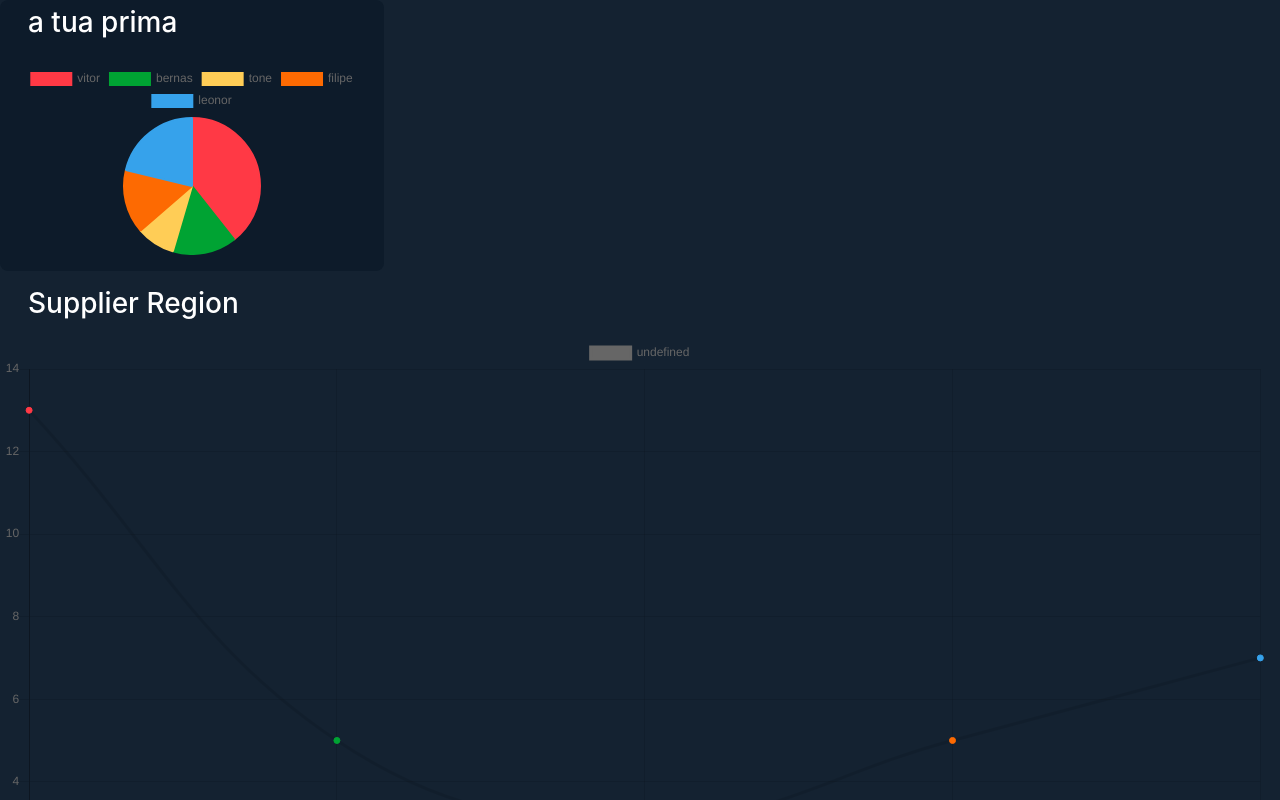
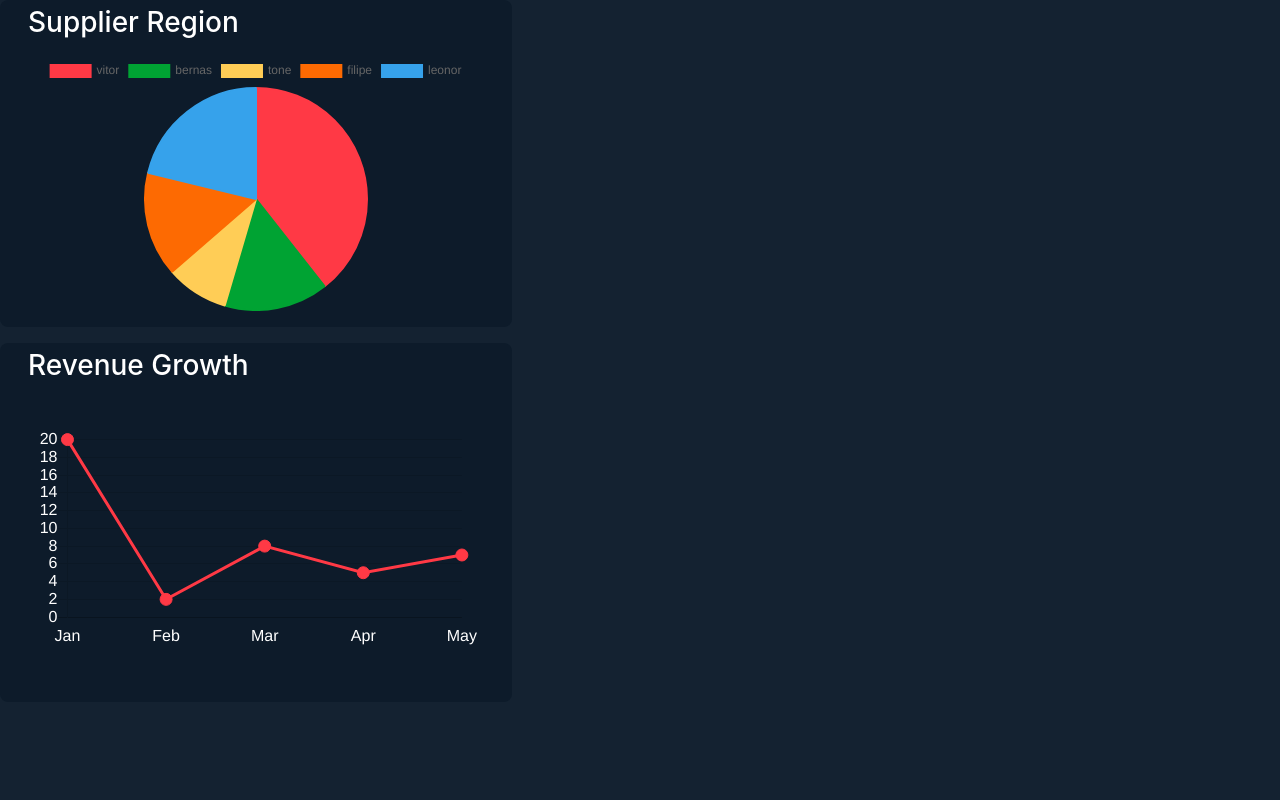
Before and after one commit to antoniopedrodantas/sinf-feup, a React (Create React App) app in the folder tempura/client/: page /purchases in a window 1280 px wide. Shown: the top 800 px of the page. Built offline with nearby package versions, Linux system fonts and the light colour scheme.

Commit message:
Missing line chart with 2 lines

```diff
--- a/tempura/client/src/components/Charts/LineChart.tsx
+++ b/tempura/client/src/components/Charts/LineChart.tsx
@@ -1,9 +1,6 @@
-
-
 import React from 'react';
 import { Line } from 'react-chartjs-2';
-import { reduceEachLeadingCommentRange } from 'typescript';
-import './styles/LineChart.css';
+import './styles/Charts.css';
 
 interface PieChartProps{
     title: String;
@@ -13,45 +10,22 @@ interface PieChartProps{
 
 const LineChart: React.FC<PieChartProps> = ({title, labels, data}) => {
 
-    var palette = [
-        'rgb(255,57,69)',   //red
-        'rgb(0, 163, 51)',  //green
-        'rgb(255, 205, 86)',//yellow
-        'rgb(253, 106, 2)', //orange
-        'rgb(54, 162, 235)',//blue
-        'rgb(101, 67, 33)', //brown
-        'rgb(153, 102, 255)',
-        'rgb(201, 203, 207)',
-        'rgb(102, 0, 161)',
-        'rgb(217, 1, 102)',
-        'rgb(56,71, 83)'
-    ]
-
-    const generateColors = (i: any) =>{
-        var colorsArray = []
-
-        for(var j = 0; j < i; j++){
-            colorsArray[j] = palette[j % palette.length];
-        }
-
-        return colorsArray;
-    }
-
-    var colors = generateColors(labels.length);
     return(
         <>
            <div className="line-chart">
                 <h3 className="chart-title">{title}</h3>
-                <div className="chart-values">
+                <div className="chart-values line-values">
                     <Line
                         data={{
                             labels:labels,
                             datasets: [{
                                 data: data,
-                                backgroundColor: colors,
-                                borderColor: colors,
-                                lineColor: 'red',
-                                fill: false
+                                backgroundColor: 'rgb(255,57,69)',
+                                borderColor: 'rgb(255,57,69)',
+                                fill: false,
+                                lineTension: 0,
+                                pointRadius: 6,
+                                pointHoverRadius: 8
                             }]
                         }}
                         options={{
@@ -59,9 +33,23 @@ const LineChart: React.FC<PieChartProps> = ({title, labels, data}) => {
                                 yAxes:[{
                                     ticks:{
                                         min: 0,
-                                        beginAtZero: true
+                                        beginAtZero: true,
+                                        fontSize:16,
+                                        fontColor:'white'
+                                    }
+                                }],
+                                xAxes:[{
+                                    gridLines: {
+                                        display: false,
+                                    },
+                                    ticks:{
+                                        fontSize:16,
+                                        fontColor:'white'
                                     }
                                 }]
+                            },
+                            legend:{
+                                display:false
                             }
                         }}
                     />
--- a/tempura/client/src/components/Charts/PieChart.tsx
+++ b/tempura/client/src/components/Charts/PieChart.tsx
@@ -1,6 +1,6 @@
 import React from 'react';
 import { Pie } from 'react-chartjs-2';
-import './styles/PieChart.css';
+import './styles/Charts.css';
 
 interface PieChartProps{
     title: String;
--- a/tempura/client/src/components/Charts/styles/PieChart.css
+++ b/tempura/client/src/components/Charts/styles/Charts.css
@@ -1,22 +1,10 @@
 @import '../../../index.css';
 
-.pie-chart{
+.line-chart, .pie-chart{
     background-color: var(--card-background);
     border-radius: 8px;
-    display: flex;
-    flex-direction: column;
-    justify-content: space-around;
+    width: 40%;
     overflow: hidden;
-    width: 30%;
-
-    overflow-x: auto;
-    -ms-overflow-style: none; /* IE 11 */
-    scrollbar-width: none; /* Firefox 64 */
-}
-
-::-webkit-scrollbar {
-    width: 0px;  /* Remove scrollbar space */
-    background: transparent;  /* Optional: just make scrollbar invisible */
 }
 
 .chart-title{
@@ -30,20 +18,24 @@
     margin-bottom: 1em;
 }
 
+.line-values{
+    padding:2em;
+}
+
 @media(max-width: 1050px){
-    .pie-chart{
+    .line-chart, .pie-chart{
         width: 50%;
     }
 }
 
 @media(max-width: 930px){
-    .pie-chart{
+    .line-chart, .pie-chart{
         width: 60%;
     }
 }
 
 @media(max-width: 500px){
-    .pie-chart{
+    .line-chart, .pie-chart{
         width: 100%;
     }
 }
--- a/tempura/client/src/components/Charts/styles/LineChart.css
+++ /dev/null
@@ -1 +0,0 @@
-@import '../../../index.css';
--- a/tempura/client/src/scenes/Purchases/Purchases.tsx
+++ b/tempura/client/src/scenes/Purchases/Purchases.tsx
@@ -9,11 +9,14 @@ const Purchases: React.FC = () => {
   const lables =["vitor", "bernas", "tone", "filipe", "leonor"];
   const values = ["13", "5", "3", "5", "7"];
 
+  const lables2 =["Jan", "Feb", "Mar", "Apr", "May"];
+  const values2 = ["20", "2", "8", "5", "7"];
+
   return (
     <>
-      <PieChart title="a tua prima" labels={lables} data={values}/>
+      <PieChart title="Supplier Region" labels={lables} data={values}/>
       <p></p>
-      <LineChart title="Supplier Region" labels={lables} data={values}/>
+      <LineChart title="Revenue Growth" labels={lables2} data={values2}/>
     </>
   );
 };
```
